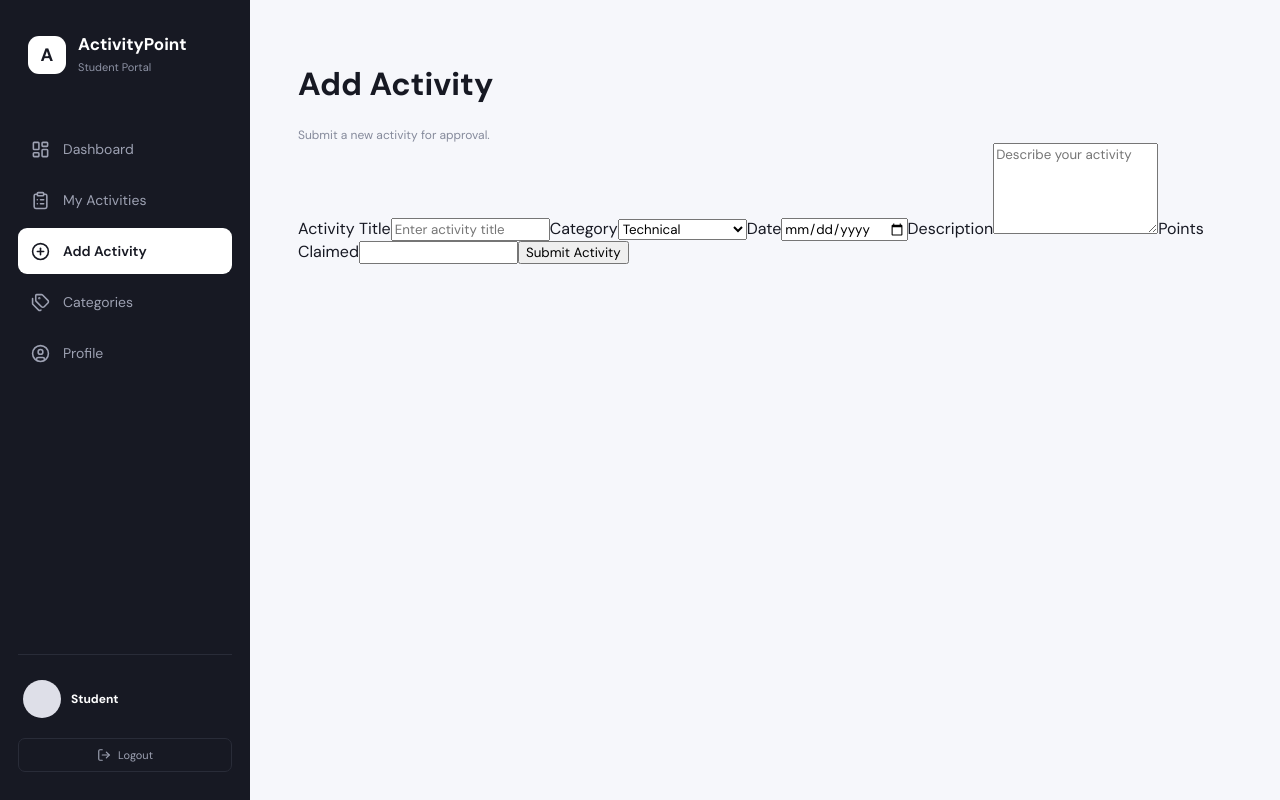
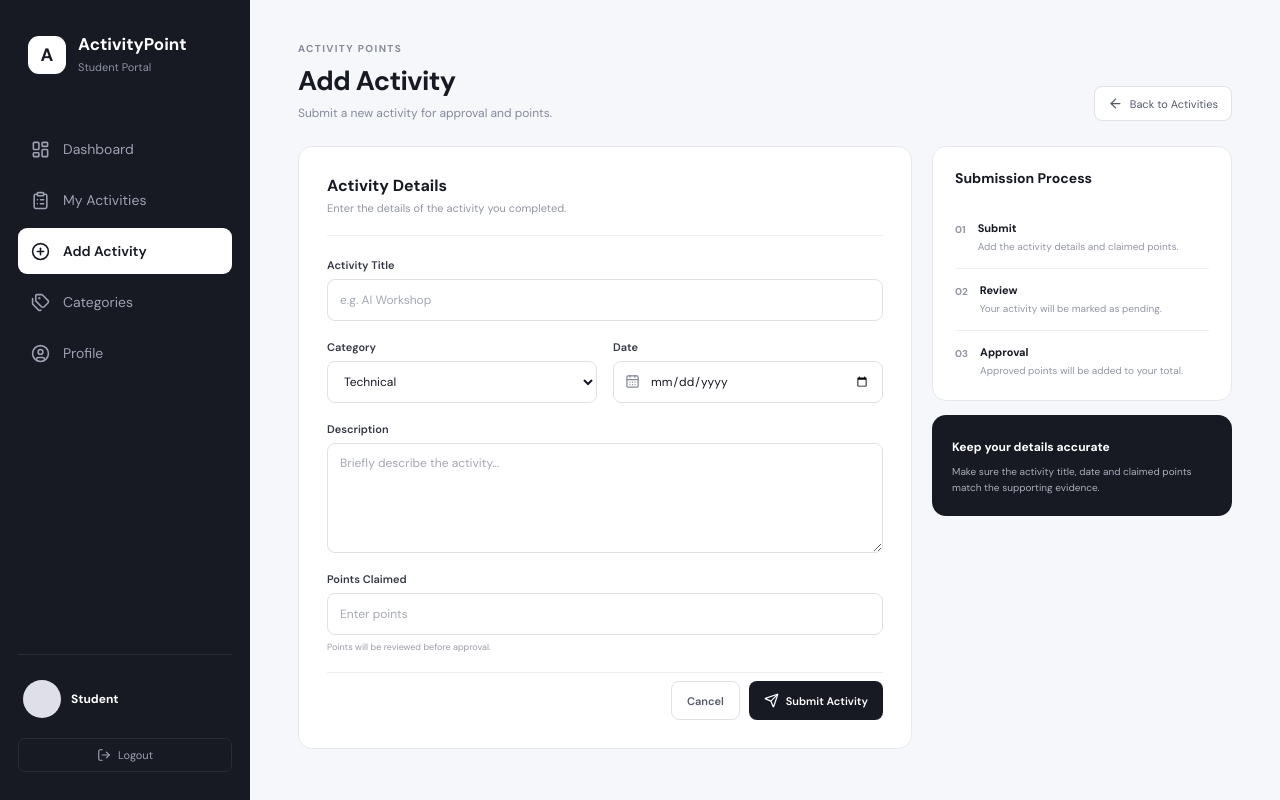
Before and after one commit to sithaara-haveline/react-activity-points-management-system, a React (Vite) app in the folder activity-points-system/: page /add-activity in a window 1280 px wide. Built offline with nearby package versions, Linux system fonts and the light colour scheme.

Commit message:
broken update

```diff
--- a/activity-points-system/src/index.css
+++ b/activity-points-system/src/index.css
@@ -949,3 +949,284 @@ textarea {
   font-size: 24px;
   font-weight: 700;
 }
+
+/* ADD ACTIVITY PAGE */
+
+.back-button {
+  display: flex;
+  align-items: center;
+  gap: 7px;
+  border: 1px solid #e1e2e8;
+  background: white;
+  color: #555a6b;
+  padding: 9px 13px;
+  border-radius: 8px;
+  font-size: 11px;
+  cursor: pointer;
+}
+
+.back-button:hover {
+  background: #f1f2f5;
+  color: #171923;
+}
+
+.add-activity-layout {
+  display: grid;
+  grid-template-columns: minmax(0, 1fr) 300px;
+  gap: 20px;
+  align-items: start;
+}
+
+.form-card {
+  background: white;
+  border: 1px solid #e7e8ed;
+  border-radius: 14px;
+  padding: 28px;
+}
+
+.form-card-header {
+  padding-bottom: 20px;
+  margin-bottom: 22px;
+  border-bottom: 1px solid #eeeeF2;
+}
+
+.form-card-header h2 {
+  margin: 0;
+  font-size: 16px;
+}
+
+.form-card-header p {
+  margin: 5px 0 0;
+  color: #9296a4;
+  font-size: 11px;
+}
+
+.form-row {
+  display: grid;
+  grid-template-columns: 1fr 1fr;
+  gap: 16px;
+}
+
+.form-group {
+  display: flex;
+  flex-direction: column;
+  margin-bottom: 19px;
+}
+
+.form-group label {
+  font-size: 11px;
+  font-weight: 600;
+  color: #353846;
+  margin-bottom: 7px;
+}
+
+.form-group input,
+.form-group select,
+.form-group textarea {
+  width: 100%;
+  border: 1px solid #dfe1e7;
+  border-radius: 8px;
+  background: white;
+  color: #171923;
+  font-size: 12px;
+  outline: none;
+  transition: border-color 0.2s;
+}
+
+.form-group input,
+.form-group select {
+  height: 42px;
+  padding: 0 12px;
+}
+
+.form-group textarea {
+  padding: 11px 12px;
+  resize: vertical;
+  min-height: 110px;
+}
+
+.form-group input:focus,
+.form-group select:focus,
+.form-group textarea:focus {
+  border-color: #171923;
+}
+
+.form-group input::placeholder,
+.form-group textarea::placeholder {
+  color: #a5a8b3;
+}
+
+.form-group small {
+  margin-top: 6px;
+  color: #999daa;
+  font-size: 9px;
+}
+
+.input-with-icon {
+  position: relative;
+}
+
+.input-with-icon svg {
+  position: absolute;
+  left: 12px;
+  top: 13px;
+  color: #858a9b;
+  pointer-events: none;
+}
+
+.input-with-icon input {
+  padding-left: 36px;
+}
+
+.form-actions {
+  display: flex;
+  justify-content: flex-end;
+  gap: 9px;
+  padding-top: 8px;
+  border-top: 1px solid #eeeeF2;
+}
+
+.cancel-button,
+.submit-button {
+  height: 39px;
+  border-radius: 8px;
+  padding: 0 15px;
+  font-size: 11px;
+  font-weight: 600;
+  cursor: pointer;
+  display: flex;
+  align-items: center;
+  gap: 7px;
+}
+
+.cancel-button {
+  border: 1px solid #dfe1e7;
+  background: white;
+  color: #555a6b;
+}
+
+.cancel-button:hover {
+  background: #f5f6f8;
+}
+
+.submit-button {
+  border: none;
+  background: #171923;
+  color: white;
+}
+
+.submit-button:hover {
+  background: #292c38;
+}
+
+.success-message {
+  background: #edf5ef;
+  color: #477052;
+  border-radius: 7px;
+  padding: 9px 11px;
+  font-size: 10px;
+  margin-bottom: 14px;
+}
+
+/* SIDE INFORMATION */
+
+.submission-info {
+  display: flex;
+  flex-direction: column;
+  gap: 14px;
+}
+
+.info-card {
+  background: white;
+  border: 1px solid #e7e8ed;
+  border-radius: 14px;
+  padding: 22px;
+}
+
+.info-card h3 {
+  margin: 0 0 20px;
+  font-size: 14px;
+}
+
+.process-step {
+  display: flex;
+  gap: 12px;
+  padding: 14px 0;
+  border-bottom: 1px solid #eeeeF2;
+}
+
+.process-step:last-child {
+  border-bottom: none;
+  padding-bottom: 0;
+}
+
+.process-step span {
+  font-size: 10px;
+  font-weight: 700;
+  color: #9296a4;
+  padding-top: 2px;
+}
+
+.process-step strong {
+  display: block;
+  font-size: 11px;
+}
+
+.process-step p {
+  margin: 4px 0 0;
+  color: #9296a4;
+  font-size: 10px;
+  line-height: 1.5;
+}
+
+.info-note {
+  background: #171923;
+  color: white;
+  border-radius: 14px;
+  padding: 20px;
+}
+
+.info-note strong {
+  font-size: 12px;
+}
+
+.info-note p {
+  color: #aaaebb;
+  font-size: 10px;
+  line-height: 1.6;
+  margin: 8px 0 0;
+}
+
+/* ADD ACTIVITY RESPONSIVE */
+
+@media (max-width: 900px) {
+  .add-activity-layout {
+    grid-template-columns: 1fr;
+  }
+
+  .submission-info {
+    display: grid;
+    grid-template-columns: 1fr 1fr;
+  }
+}
+
+@media (max-width: 600px) {
+  .form-row {
+    grid-template-columns: 1fr;
+    gap: 0;
+  }
+
+  .page-header {
+    align-items: flex-start;
+    gap: 15px;
+    flex-direction: column;
+  }
+
+  .submission-info {
+    grid-template-columns: 1fr;
+  }
+
+  .form-card {
+    padding: 20px;
+  }
+}
--- a/activity-points-system/src/pages/AddActivity.jsx
+++ b/activity-points-system/src/pages/AddActivity.jsx
@@ -1,76 +1,53 @@
 import { useState } from "react";
 import { useNavigate } from "react-router-dom";
+import { ArrowLeft, CalendarDays, Send } from "lucide-react";
 import Sidebar from "../components/Sidebar";
 
 function AddActivity() {
+  const navigate = useNavigate();
+  const student = JSON.parse(localStorage.getItem("student"));
 
-  const student = JSON.parse(
-    localStorage.getItem("student")
-  );
-
-  const navigate = useNavigate();
-
-  const [formData, setFormData] = useState({
+  const [form, setForm] = useState({
     title: "",
     category: "Technical",
     date: "",
     description: "",
-    pointsClaimed: ""
+    claimedPoints: ""
   });
 
   const [message, setMessage] = useState("");
 
   const handleChange = (e) => {
-
-    setFormData({
-      ...formData,
+    setForm({
+      ...form,
       [e.target.name]: e.target.value
     });
-
   };
 
   const handleSubmit = (e) => {
-
     e.preventDefault();
 
     const newActivity = {
       id: Date.now(),
       uid: student.uid,
-      title: formData.title,
-      category: formData.category,
-      date: formData.date,
-      description: formData.description,
-      pointsClaimed: Number(
-        formData.pointsClaimed
-      ),
+      title: form.title,
+      category: form.category,
+      date: form.date,
+      description: form.description,
+      pointsClaimed: Number(form.claimedPoints),
       pointsApproved: 0,
       status: "Pending"
     };
 
-    const existingActivities =
-      JSON.parse(
-        localStorage.getItem("newActivities")
-      ) || [];
+    const existing =
+      JSON.parse(localStorage.getItem("newActivities")) || [];
 
     localStorage.setItem(
       "newActivities",
-      JSON.stringify([
-        ...existingActivities,
-        newActivity
-      ])
+      JSON.stringify([...existing, newActivity])
     );
 
-    setMessage(
-      "Activity submitted successfully!"
-    );
-
-    setFormData({
-      title: "",
-      category: "Technical",
-      date: "",
-      description: "",
-      pointsClaimed: ""
-    });
+    setMessage("Activity submitted successfully.");
 
     setTimeout(() => {
       navigate("/activities");
@@ -79,40 +56,60 @@ function AddActivity() {
 
   return (
     <div className="app">
-
       <Sidebar />
 
       <main className="main-content">
+        <div className="page-header">
+          <div>
+            <p className="eyebrow">ACTIVITY POINTS</p>
+            <h1>Add Activity</h1>
+            <p className="subtitle">
+              Submit a new activity for approval and points.
+            </p>
+          </div>
 
-        <h1>Add Activity</h1>
+          <button
+            className="back-button"
+            onClick={() => navigate("/activities")}
+          >
+            <ArrowLeft size={15} />
+            Back to Activities
+          </button>
+        </div>
 
-        <p className="subtitle">
-          Submit a new activity for approval.
-        </p>
+        <div className="add-activity-layout">
 
-        <form
-          className="activity-form"
-          onSubmit={handleSubmit}
-        >
+          <section className="form-card">
+            <div className="form-card-header">
+              <div>
+                <h2>Activity Details</h2>
+                <p>Enter the details of the activity you completed.</p>
+              </div>
+            </div>
 
+            <form onSubmit={handleSubmit}>
+
+              <div className="form-group">
                 <label>Activity Title</label>
-
                 <input
+                  type="text"
                   name="title"
-            value={formData.title}
+                  placeholder="e.g. AI Workshop"
+                  value={form.title}
                   onChange={handleChange}
-            placeholder="Enter activity title"
                   required
                 />
+              </div>
 
+              <div className="form-row">
+
+                <div className="form-group">
                   <label>Category</label>
-
                   <select
                     name="category"
-            value={formData.category}
+                    value={form.category}
                     onChange={handleChange}
                   >
-
                     <option>Technical</option>
                     <option>Professional</option>
                     <option>Sports</option>
@@ -120,55 +117,118 @@ function AddActivity() {
                     <option>Social Service</option>
                     <option>Entrepreneurship</option>
                     <option>Leadership</option>
+                  </select>
+                </div>
 
-          </select>
-
+                <div className="form-group">
                   <label>Date</label>
 
+                  <div className="input-with-icon">
+                    <CalendarDays size={15} />
                     <input
                       type="date"
                       name="date"
-            value={formData.date}
+                      value={form.date}
                       onChange={handleChange}
                       required
                     />
+                  </div>
+                </div>
 
+              </div>
+
+              <div className="form-group">
                 <label>Description</label>
-
                 <textarea
                   name="description"
-            value={formData.description}
+                  placeholder="Briefly describe the activity..."
+                  value={form.description}
                   onChange={handleChange}
-            placeholder="Describe your activity"
                   rows="5"
                   required
                 />
+              </div>
 
+              <div className="form-group">
                 <label>Points Claimed</label>
-
                 <input
                   type="number"
-            name="pointsClaimed"
-            value={formData.pointsClaimed}
+                  name="claimedPoints"
+                  placeholder="Enter points"
+                  min="1"
+                  value={form.claimedPoints}
                   onChange={handleChange}
-            min="1"
                   required
                 />
+                <small>
+                  Points will be reviewed before approval.
+                </small>
+              </div>
 
-          <button type="submit">
+              {message && (
+                <div className="success-message">
+                  {message}
+                </div>
+              )}
+
+              <div className="form-actions">
+                <button
+                  type="button"
+                  className="cancel-button"
+                  onClick={() => navigate("/activities")}
+                >
+                  Cancel
+                </button>
+
+                <button type="submit" className="submit-button">
+                  <Send size={15} />
                   Submit Activity
                 </button>
-
-          {message && (
-            <p className="success">
-              {message}
-            </p>
-          )}
+              </div>
 
             </form>
+          </section>
 
+          <aside className="submission-info">
+            <div className="info-card">
+              <h3>Submission Process</h3>
+
+              <div className="process-step">
+                <span>01</span>
+                <div>
+                  <strong>Submit</strong>
+                  <p>Add the activity details and claimed points.</p>
+                </div>
+              </div>
+
+              <div className="process-step">
+                <span>02</span>
+                <div>
+                  <strong>Review</strong>
+                  <p>Your activity will be marked as pending.</p>
+                </div>
+              </div>
+
+              <div className="process-step">
+                <span>03</span>
+                <div>
+                  <strong>Approval</strong>
+                  <p>Approved points will be added to your total.</p>
+                </div>
+              </div>
+            </div>
+
+            <div className="info-note">
+              <strong>Keep your details accurate</strong>
+              <p>
+                Make sure the activity title, date and claimed points
+                match the supporting evidence.
+              </p>
+            </div>
+          </aside>
+
+        </div>
       </main>
-
     </div>
   );
 }
--- a/activity-points-system/vite.config.js
+++ b/activity-points-system/vite.config.js
@@ -4,4 +4,5 @@ import { defineConfig } from 'vite'
 // https://vite.dev/config/
 export default defineConfig({
   plugins: [react()],
+  base: '/react-activity-points-management-system/',
 })
```
Lines whose indentation alone changed are shown as unchanged.
